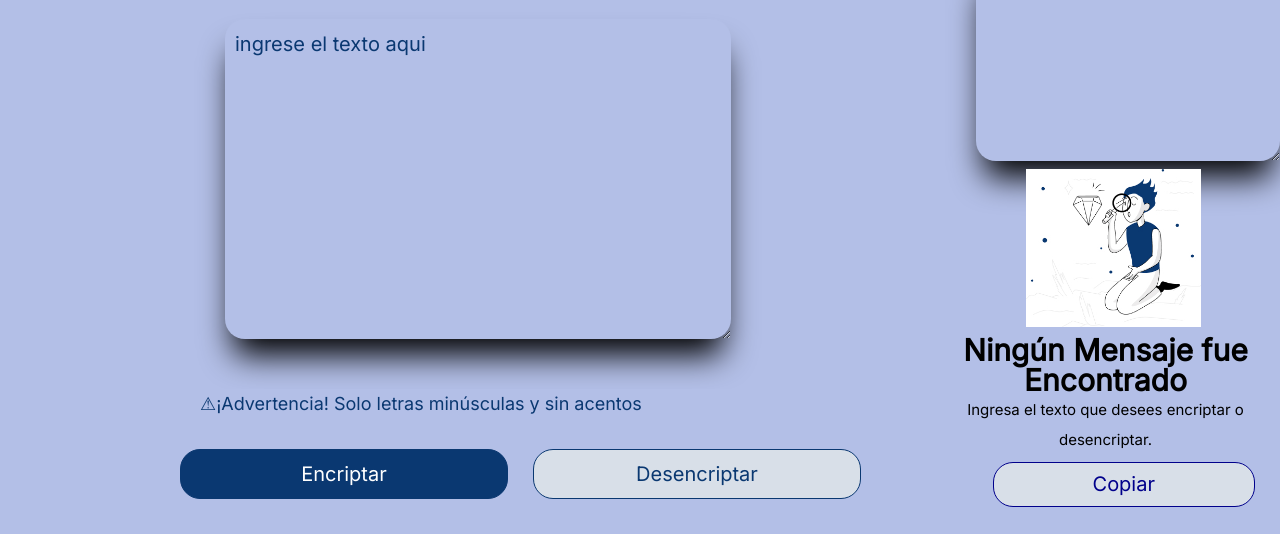
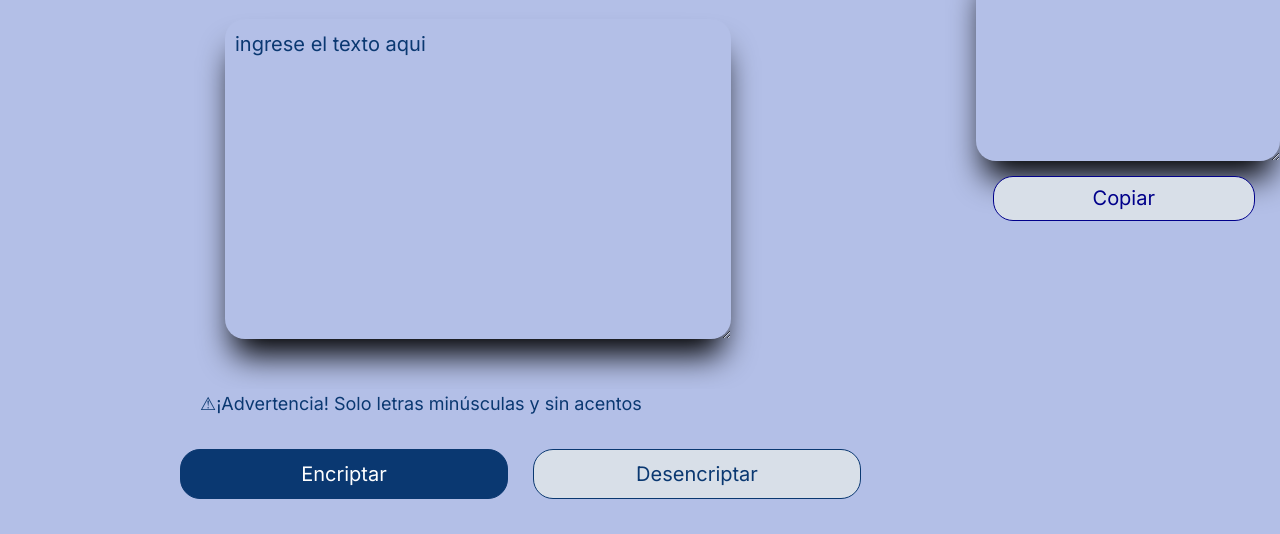
Before and after one commit to JOYUMDARWIN/codigo, a plain HTML site: page index.html in a window 1280 px wide. Both pictures are taken after a click on the button "Encriptar". Shown: the part 77-611 px from the top of the page. Drawn offline with Linux system fonts and the light colour scheme.

Commit message:
archivos con codigo mas funcional

```diff
--- a/index.html
+++ b/index.html
@@ -1,5 +1,6 @@
 <!DOCTYPE html>
 <html lang="es">
+
 <head>
     <meta charset="UTF-8">
     <meta http-equiv="X-UA-Compatible" content="IE=edge">
@@ -29,13 +30,18 @@
         </section>
         <div class="contenedor">
             <div>
+                <div id="mostrar" style="display:none;">
                     <textarea class="textareaoutput" rows="12"></textarea>
-            <img src="./imagenes/munheco.jpg" >
+                    <div>
+                        <button id="copiar" onclick="copiar()">Copiar</button>
+                    </div>
+                </div>
+                <div id="ocultar">
+                    <img src="./imagenes/munheco.jpg">
                     <p id="titulo">Ningún Mensaje fue Encontrado</p>
                     <p id="subtitulo">Ingresa el texto que desees encriptar o desencriptar.</p>
-            <div>
-                <button id="copiar"  onclick="copiar()">Copiar</button>
                 </div>
+
             </div>
         </div>
 
@@ -52,4 +58,5 @@
 
 
 </body>
+
 </html>
--- a/script.js
+++ b/script.js
@@ -13,6 +13,9 @@ function btnEncriptar() {
     const textoEncriptado = encriptar(ingresoTexto.value);
     textareaOutput.value = textoEncriptado;
     ingresoTexto.value = "";
+    document.getElementById("ocultar").style.display = "none";
+    document.getElementById("mostrar").style.display = "";
+
 }
 function btnDesencriptar() {
     const textoDesencriptado = desencriptar(textareaOutput.value);
--- a/style.css
+++ b/style.css
@@ -93,7 +93,7 @@ img{
     border: none;
     border-radius: 20px;
     box-shadow: 0px 24px 32px -8px rgba(0,0,0,1);
-    /*display:none*/
+
 
 }
 #copiar{
@@ -107,7 +107,7 @@ img{
     border:1px solid darkblue;
     border-radius: 20px;
     cursor: pointer;
-    /*display:none*/
+
 }
 #textareaoutput:focus{
     outline-color:#0a3871 ;
```
Lines whose indentation alone changed are shown as unchanged.
